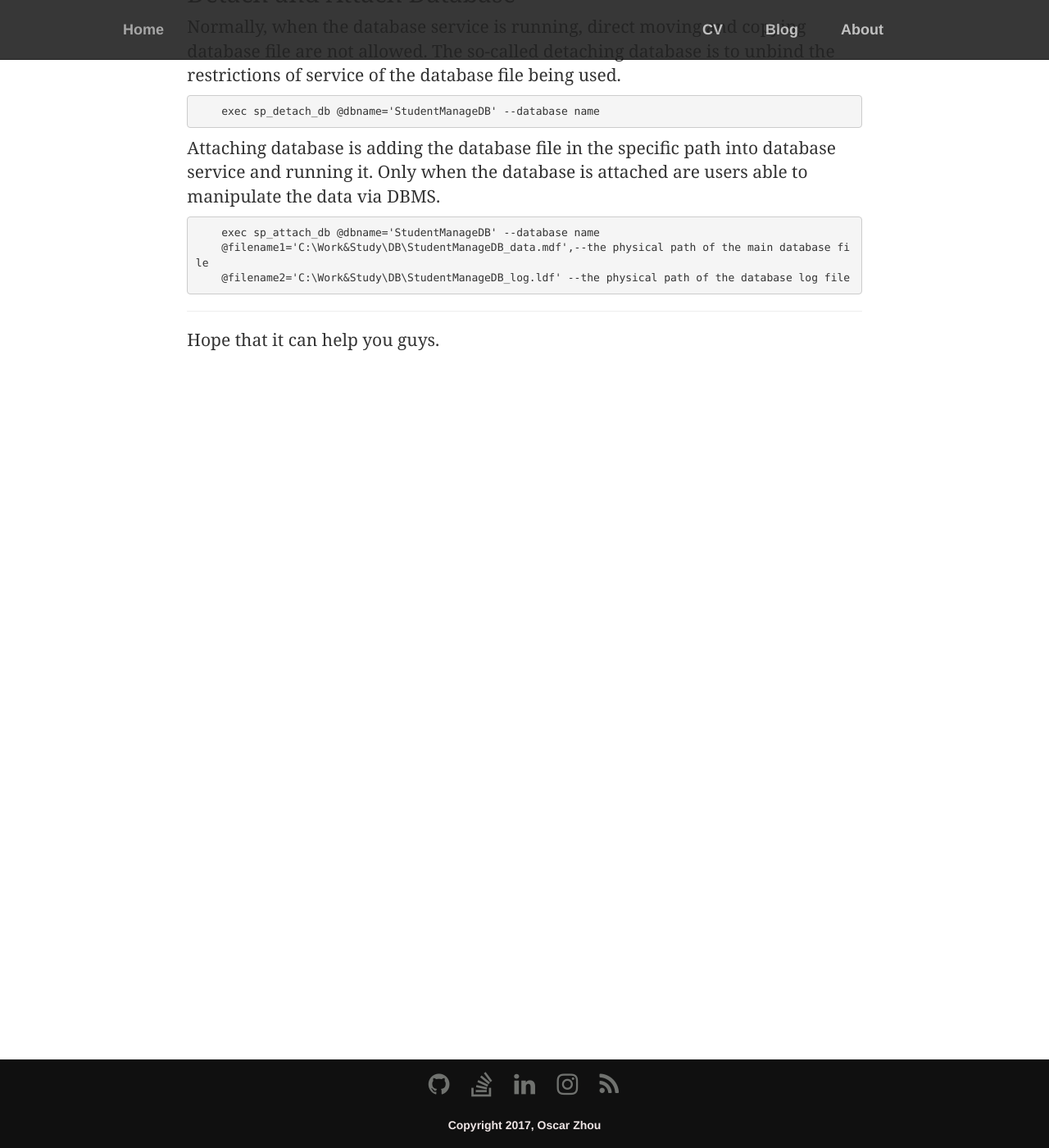
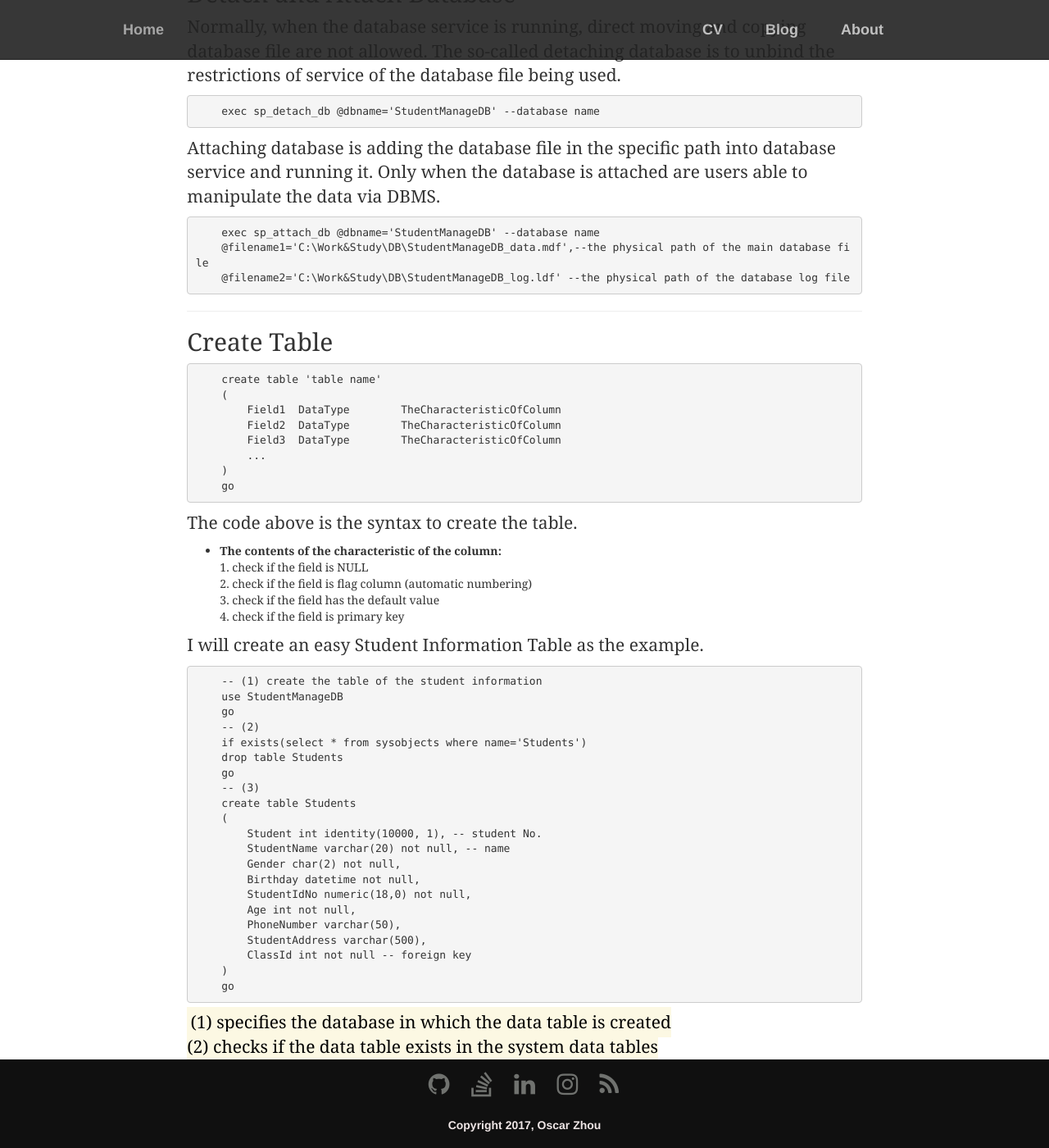
Before and after one commit to OscarZhou/oscarzhou.github.io, a Jekyll site: the page built from _posts/2017-05-17-create-database-and-data-table.md, in a window 1280 px wide and 1400 px high, scrolled down 2022 px. Shown: the whole window at 82% size. Built offline with Jekyll 4.4.1, drawn with Linux system fonts in a browser that asks for light colours; nearby versions of some CDN libraries; our own code applies the rules of GitHub Pages for plain Markdown files; comment, search, counter and statistics services are not loaded; some of the changed text lies outside the part shown.

Commit message:
Edit an article
"The Study of SQLServer: Create Database and Data Table"

```diff
--- a/_posts/2017-05-17-create-database-and-data-sheet.md
+++ b/_posts/2017-05-17-create-database-and-data-table.md
@@ -1,5 +1,5 @@
 ---
-title: "The Study of SQLServer: Create Database and Data Sheet"
+title: "The Study of SQLServer: Create Database and Data Table"
 date: 2017-05-17
 category: SQLServer
 tags: [SQLServer, Database, DML]
@@ -7,14 +7,14 @@ tags: [SQLServer, Database, DML]
 ---
 
 
-We have introduced some concepts about database and database management system in the last article. Today we will use sql to create database and data sheet.
+We have introduced some concepts about database and database management system in the last article. Today we will use sql to create database and data table.
 
 If you want to go through other relevant articles, please look at here:
 
 ***
 
 1. [Introduction](http://oscarzhou.co.nz/blog/sqlserver/2017/05/16/the-study-of-sql-server-introduction)
-2. [Create Database and Data Sheet](http://oscarzhou.co.nz/blog/sqlserver/2017/05/17/create-database-and-data-sheet)
+2. [Create Database and Data Table](http://oscarzhou.co.nz/blog/sqlserver/2017/05/17/create-database-and-data-table)
 3.
 
 ***
@@ -93,4 +93,55 @@ Attaching database is adding the database file in the specific path into databas
 
 ***
 
+## Create Table
+
+        create table 'table name'
+        (
+            Field1	DataType	TheCharacteristicOfColumn
+            Field2	DataType	TheCharacteristicOfColumn
+            Field3	DataType	TheCharacteristicOfColumn
+            ...
+        )
+        go
+
+The code above is the syntax to create the table.
+
+* **The contents of the characteristic of the column:**
+        1. check if the field is NULL
+        2. check if the field is flag column (automatic numbering)
+        3. check if the field has the default value
+        4. check if the field is primary key
+
+I will create an easy Student Information Table as the example.
+
+        -- (1) create the table of the student information
+        use StudentManageDB
+        go
+        -- (2)
+        if exists(select * from sysobjects where name='Students')
+        drop table Students
+        go
+        -- (3)
+        create table Students
+        (
+            Student int identity(10000, 1), -- student No.
+            StudentName varchar(20) not null, -- name
+            Gender char(2) not null,
+            Birthday datetime not null,
+            StudentIdNo numeric(18,0) not null,
+            Age int not null,
+            PhoneNumber varchar(50),
+            StudentAddress varchar(500),
+            ClassId int not null -- foreign key
+        )
+        go
+
+
+<mark>
+(1) specifies the database in which the data table is created<br/>
+(2) checks if the data table exists in the system data tables<br/>
+(3) defines the characteristic of the data table<br/>
+'go' stands for the end of the creation
+</mark>
+
 Hope that it can help you guys.
--- a/blog/other.html
+++ b/blog/other.html
@@ -1,7 +1,7 @@
 ---
 layout: post
 title:  Other
-category: Other#
+
 ---
 
 <div class="blogs">
--- a/blog/sqlserver.html
+++ b/blog/sqlserver.html
@@ -1,8 +1,6 @@
 ---
 layout: post
 title:  SQLServer
-category: SQLServer
-
 
 ---
 
```
